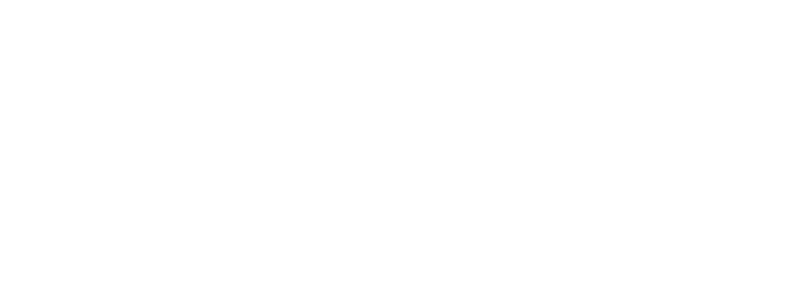
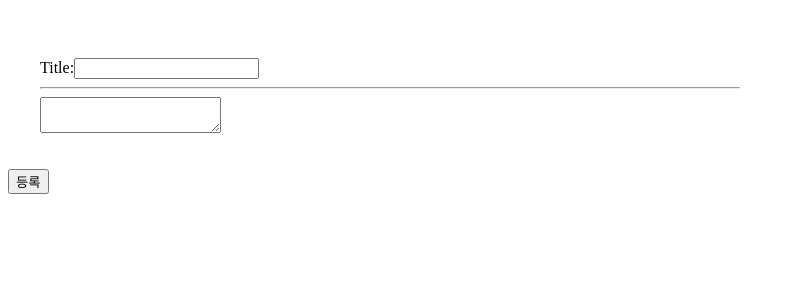
Before and after one commit to ckrb63/no2, a React (Create React App) app: page /register in a window 1280 px wide. Before the commit this address had no page. Shown: the top 300 px of the page, without its empty margins (0-795 px from the left). Built offline with nearby package versions, Linux system fonts and the light colour scheme; the HTML template or start-up script is replaced by a standard one.

Commit message:
게시판

```diff
--- a/src/index.js
+++ b/src/index.js
@@ -17,7 +17,7 @@
 import UserBooklogPresenter from "./views/user/myPage/userBooklog/UserBooklogPresenter";
 import UserBookclubPresenter from "./views/user/myPage/userBookclub/UserBookclubPresenter";
 import UserChallengePresenter from "./views/user/myPage/userChallenge/UserChallengePresenter";
-
+import RegisterPage from "./views/booklog/RegisterPage/RegisterPage";
 const store = createStore(rootReducer, composeWithDevTools()); // 스토어를 만듭니다.
 const listener = () => {
   const state = store.getState();
@@ -44,6 +44,7 @@
 
           </Route>
           <Route path="/booklog" element={<Booklog />} />
+          <Route path="/register" element={<RegisterPage />} />
         </Routes>
       </BrowserRouter>
     </PersistGate>
--- a/src/views/booklog/BoardPage/BoardPage.js
+++ b/src/views/booklog/BoardPage/BoardPage.js
@@ -1,6 +1,6 @@
 import React from 'react'
 import BoardList from './Sections/BoardList'
-
+import { Link } from 'react-router-dom'
 function BoardPage(){
     return (
         <div>
@@ -8,7 +8,9 @@
                 <h1>Board Title</h1>
             </div>
             <div>
-                <button>글작성</button>
+                <Link to="/register">
+                    <button>글작성</button>
+                </Link>
             </div>
             <div>
                 <BoardList />
--- a/src/views/booklog/RegisterPage/RegisterPage.js
+++ b/src/views/booklog/RegisterPage/RegisterPage.js
@@ -1,10 +1,39 @@
-import React from "react";
+import React, { useState } from "react";
+import RegisterOrEdit from "./Sections/RegisterOrEdit";
+
 function RegisterPage(){
+    const [TitleValue, setTitleValue] = useState("");
+    const [ContentValue, setContentValue] = useState("");
+    const [IsForUpdate, setIsForUpdate] = useState(false);
+
+    const onTitleChange = (event) => {
+        setTitleValue(event.currentTarget.value);
+    };
+    // console.log(TitleValue);
+
+    const onContentChange = (event) => {
+        setContentValue(event.currentTarget.value);
+    };
+    // console.log(ContentValue);
+
+    const onSubmitArticle = (event) => {
+        event.preventDefault();
+        const article = { title: TitleValue, content: ContentValue};
+        // console.log(article);
+    };
+
     return(
-        <div>
-            RegisterPage
-        </div>
-    )
+        <>
+            <RegisterOrEdit
+                titleValue={TitleValue}
+                contentValue={ContentValue}
+                handleTitleChange={onTitleChange}
+                handleContentChange={onContentChange}
+                handleSubmit={onSubmitArticle}
+                updateRequest={IsForUpdate}
+            />
+        </>
+    );
 }
 
-export default RegisterPage
+export default RegisterPage;
--- /dev/null
+++ b/src/views/booklog/RegisterPage/Sections/RegisterOrEdit.js
@@ -0,0 +1,31 @@
+import React from "react";
+
+function RegisterOrEdit(props) {
+    return(
+        <div>
+            <form onSubmit>
+                <br />
+                <div style={{maxWidth: "700px", margin:"2rem"}}>
+                    <label>Title:</label>
+                    <input
+                        onChange={props.handleTitleChange}
+                        value={props.titleValue}
+                        type="text"
+                        name="title"
+                    />
+                    <hr></hr>
+                    <textarea
+                        onChange={props.handleContentChange}
+                        value={props.contentValue}
+                        name="content"
+                    />
+                </div>
+                <button onClick={props.handleSubmit}>
+                    {props.updateRequest ? "수정" : "등록"}
+                </button>
+            </form>
+        </div>
+    );
+}
+
+export default RegisterOrEdit;
--- a/src/views/booklog/index.js
+++ b/src/views/booklog/index.js
@@ -6,8 +6,8 @@
     return (
         <Routes>
           <Route index path="/" element={<BoardPage />} />
-          <Route path="/article/:articleId" element={<ArticlePage />} />
-          <Route path="/register" element={<RegisterPage />} />
+          <Route path="/article/:articleId" exact element={<ArticlePage />} />
+          <Route path="/register" exact element={<RegisterPage />} />
         </Routes>
     );
   }
```
